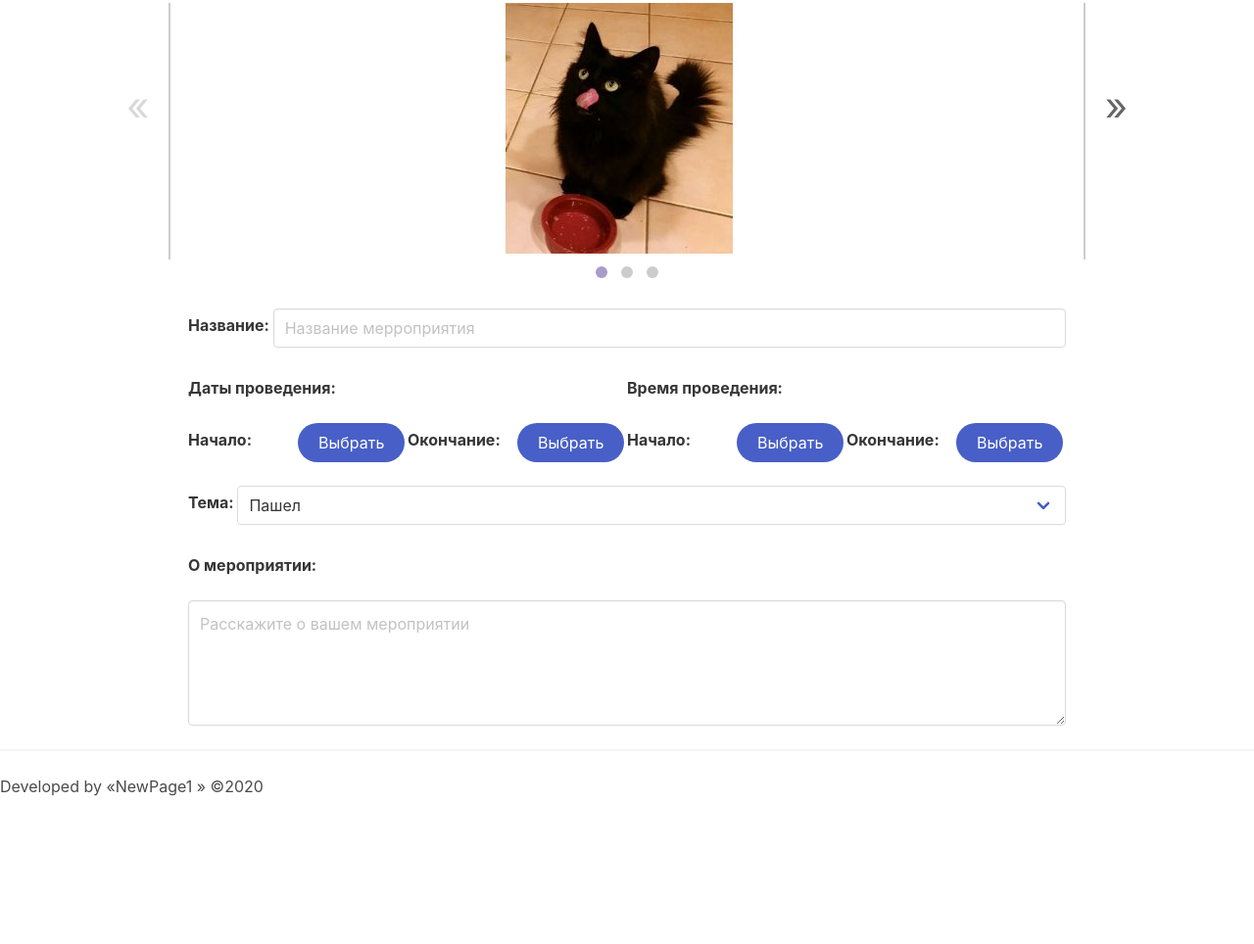
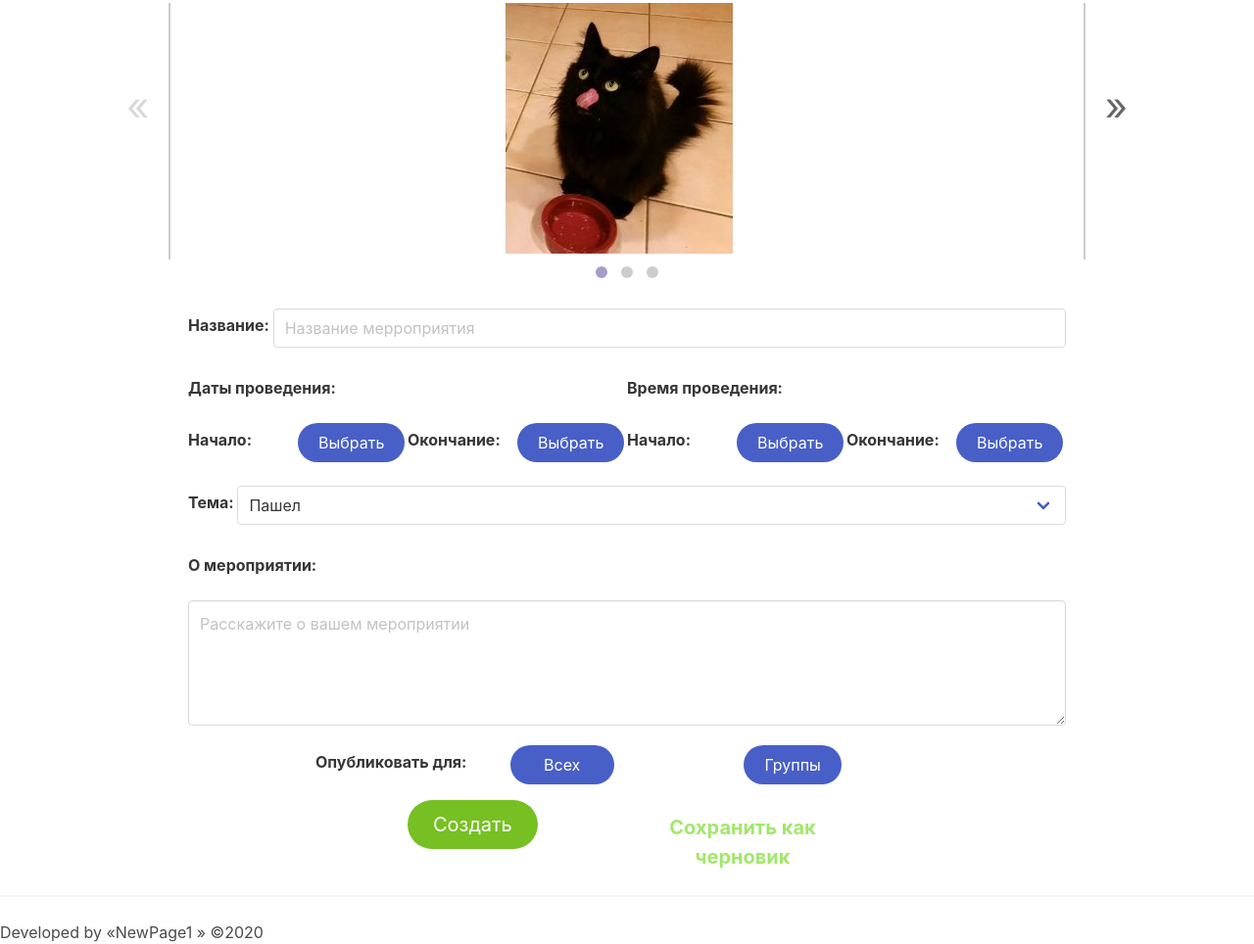
Before and after one commit to newpagexyz/besthack-front, a plain HTML site: page event_create.html in a window 1280 px wide. Shown: the part 214-1178 px from the top of the page at 98% size. Before the commit the page ends 1029 px from the top, so only its background shows below. Drawn offline with nearby package versions, Linux system fonts and the light colour scheme.

Commit message:
Update event_create.html

```diff
--- a/event_create.html
+++ b/event_create.html
@@ -295,7 +295,7 @@
             </div>
 
         </div>
-        <div class="field-body">
+        <div class="field-body" style="margin-bottom: 20px ;">
             <div class="field">
                 <div class="control">
                     <textarea class="textarea" placeholder="Расскажите о вашем мероприятии"></textarea>
@@ -304,6 +304,28 @@
         </div>
 
         </div>
+
+        <div class="columns  is-gapless is-multiline is-mobile" style="padding: 0 10%">
+            <div class="column ">
+                <label class="label has-text-centered">Опубликовать для:&nbsp;</label>
+            </div>
+            <div class="column ">
+                <button class="button is-link is-rounded">&nbsp;&nbsp;&nbsp;Всех&nbsp;&nbsp;&nbsp;</button>
+            </div>
+            <div class="column ">
+                <button class="button is-link is-rounded">Группы</button>
+            </div>
+        </div>
+        <div class="columns" style="padding: 0 25%">
+            <div class="column is-auto">
+                <button class="button is-link is-rounded is-size-5" style="margin-top: -8px; background-color: #76c023;">Создать</button>
+            </div>
+            <div class="column is-auto">
+                <a href='#' class=" label is-link is-size-5 has-text-centered" style=" color: #a2e76a; ">Сохранить как черновик</a>
+            </div>
+
+        </div>
+
     </section>
 
     <script>
```
